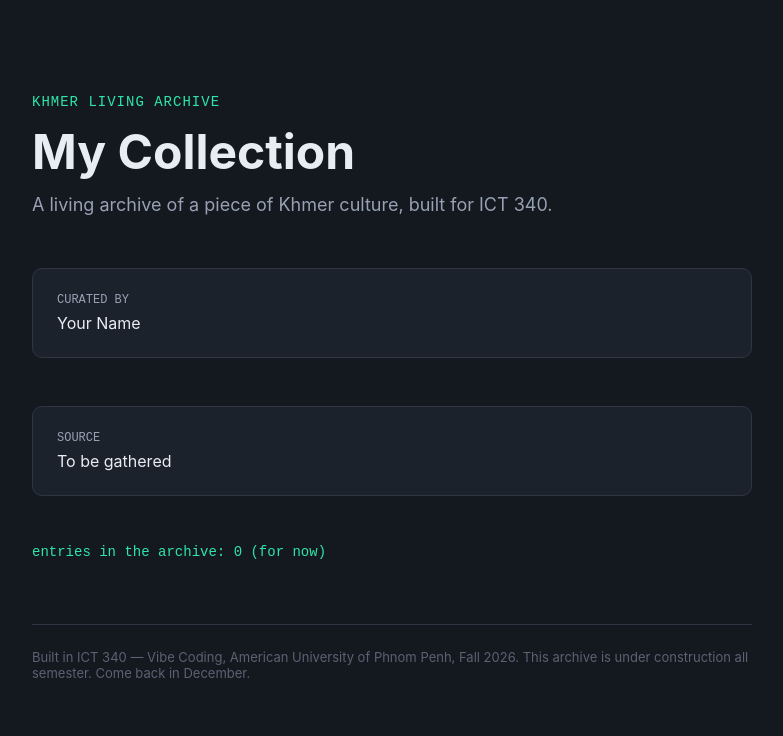
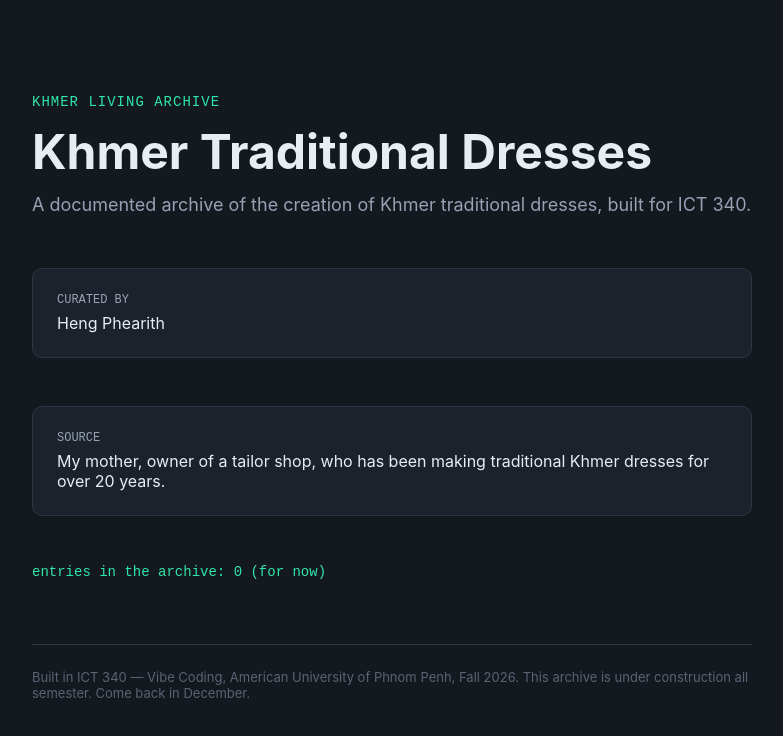
Before and after one commit to hphearith/khmer-traditional-dresses-archive, a Next.js app: page / in a window 1280 px wide. Shown: the top 736 px of the page, without its empty margins (248-1031 px from the left). Built offline with nearby package versions, Linux system fonts and the light colour scheme.

Commit message:
Update collection configuration's details

```diff
--- a/collection.config.js
+++ b/collection.config.js
@@ -8,16 +8,16 @@
 
 const collection = {
   // What does your archive collect? e.g. "Khmer Proverbs"
-  name: "My Collection",
+  name: "Khmer Traditional Dresses",
 
   // One sentence: what is this archive, and why does it matter?
-  description: "A living archive of a piece of Khmer culture, built for ICT 340.",
+  description: "A documented archive of the creation of Khmer traditional dresses, built for ICT 340.",
 
   // Who is building this archive? Your name, as you want it shown.
-  curator: "Your Name",
+  curator: "Heng Phearith",
 
   // Where does your knowledge come from? A person, a place, a community.
-  source: "To be gathered",
+  source: "My mother, owner of a tailor shop, who has been making traditional Khmer dresses for over 20 years.",
 };
 
 export default collection;
```
